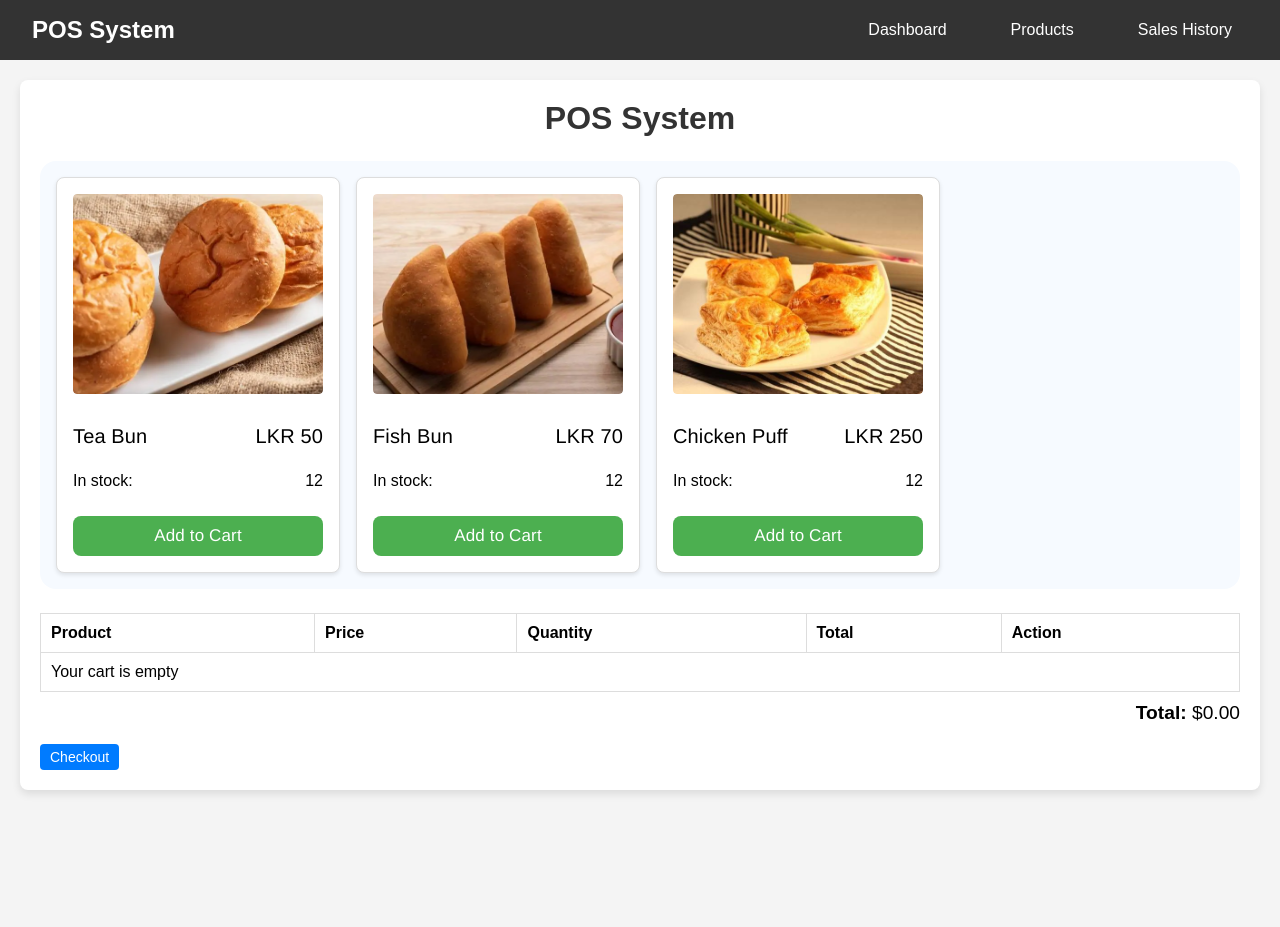
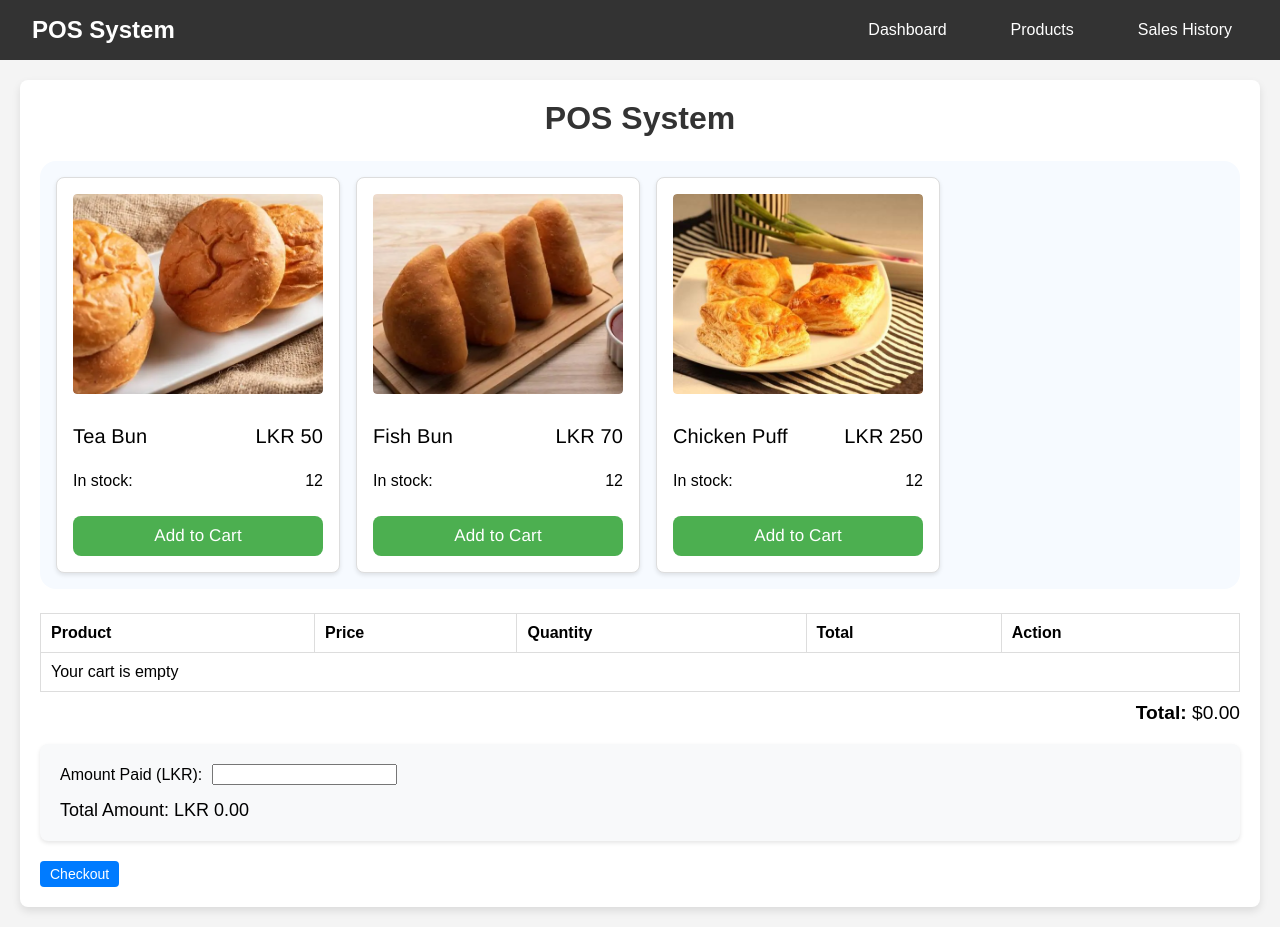
Before and after one commit to Chamindu-DM/Point-of-sale-POS-system, a React (Create React App) app in the folder pos-system-react/: page / in a window 1280 px wide. Before the commit the page ends 810 px from the top, so only its background shows below. Built offline with nearby package versions, Linux system fonts and the light colour scheme.

Commit message:
Add Payment component to handle payment input and balance calculation

```diff
--- a/pos-system-react/src/App.js
+++ b/pos-system-react/src/App.js
@@ -2,11 +2,13 @@ import React, { useState } from "react";
 import ProductItem from "./components/Products/ProductItem";
 import Cart from "./components/Cart/Cart";
 import CheckoutButton from "./components/Checkout/CheckoutButton";
+import Payment from "./components/Payment/Payment";
 import NavBar from "./components/NavBar/NavBar";
 import "./styles.css";
 
 const App = () => {
   const [cart, setCart] = useState([]);
+  const [paidAmount, setPaidAmount] = useState(0);
 
   const products = [
     {
@@ -79,7 +81,15 @@ const App = () => {
     alert(`Checkout successful! Total: $${calculateTotal().toFixed(2)}`);
     setCart([]);
   };
-// Start of the UI
+
+  const handlePaidAmountChange = (e) => {
+    setPaidAmount(parseFloat(e.target.value) || 0);
+  };
+
+  const calculateBalance = () => {
+    return paidAmount - calculateTotal();
+  };
+
   return (
     <div className="app">
       <NavBar />
@@ -106,6 +116,12 @@ const App = () => {
             onAdjustQuantity={adjustQuantity}
             total={calculateTotal()}
           />
+          <Payment
+            total={calculateTotal()}
+            paidAmount={paidAmount}
+            onPaidAmountChange={handlePaidAmountChange}
+            balance={calculateBalance()}
+          />
           <CheckoutButton onCheckout={handleCheckout} />
         </main>
       </div>
--- /dev/null
+++ b/pos-system-react/src/components/Payment/Payment.css
@@ -0,0 +1,33 @@
+.payment-section {
+  margin: 20px 0;
+  padding: 20px;
+  background: #f8f9fa;
+  border-radius: 8px;
+  box-shadow: 0 2px 4px rgba(0,0,0,0.1);
+}
+
+.payment-input {
+  display: flex;
+  align-items: center;
+  gap: 10px;
+  margin-bottom: 15px;
+}
+
+.payment-summary {
+  font-size: 18px;
+  font-weight: 500;
+}
+
+.balance {
+  margin-top: 10px;
+  padding: 8px;
+  border-radius: 4px;
+}
+
+.balance.insufficient {
+  background-color: #ffe6e6;
+}
+
+.error {
+  color: #dc3545;
+}
--- /dev/null
+++ b/pos-system-react/src/components/Payment/Payment.jsx
@@ -0,0 +1,44 @@
+import React from 'react';
+import PropTypes from 'prop-types';
+import './Payment.css';
+
+const Payment = ({ total, paidAmount, onPaidAmountChange }) => {
+  const balance = paidAmount - total;
+  const isInsufficientAmount = paidAmount > 0 && paidAmount < total;
+
+  return (
+    <div className="payment-section">
+      <div className="payment-input">
+        <label htmlFor="paid-amount">Amount Paid (LKR):</label>
+        <input
+          type="number"
+          id="paid-amount"
+          value={paidAmount || ''}
+          onChange={onPaidAmountChange}
+          min="0"
+          step="0.01"
+        />
+      </div>
+      <div className="payment-summary">
+        <div>Total Amount: LKR {total.toFixed(2)}</div>
+        {paidAmount > 0 && (
+          <div className={`balance ${isInsufficientAmount ? 'insufficient' : ''}`}>
+            {isInsufficientAmount ? (
+              <span className="error">Insufficient Amount! Need LKR {Math.abs(balance).toFixed(2)} more</span>
+            ) : (
+              <span>Balance: LKR {balance.toFixed(2)}</span>
+            )}
+          </div>
+        )}
+      </div>
+    </div>
+  );
+};
+
+Payment.propTypes = {
+  total: PropTypes.number.isRequired,
+  paidAmount: PropTypes.number.isRequired,
+  onPaidAmountChange: PropTypes.func.isRequired
+};
+
+export default Payment;
```
